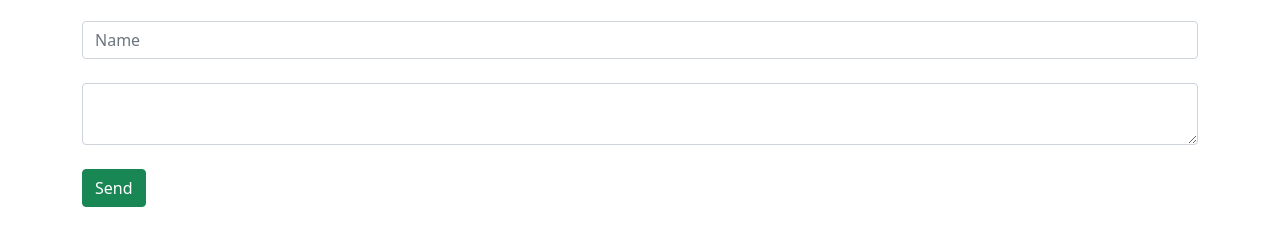
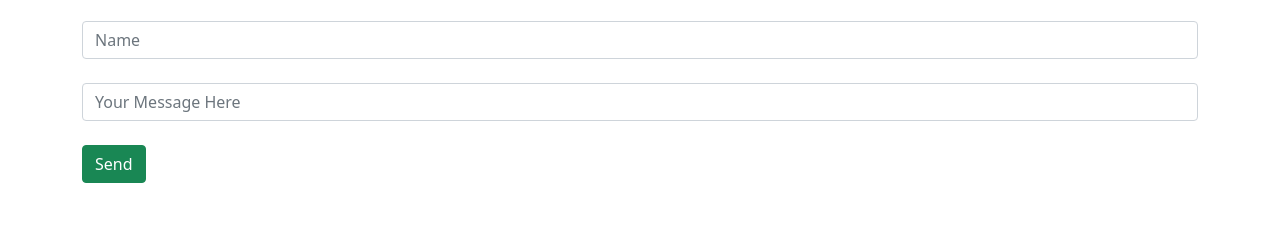
Before and after one commit to lakhendrakushwah/chat-app, a website: page index.html in a window 1280 px wide. Shown: the part 132-378 px from the top of the page. Drawn offline with nearby package versions, Linux system fonts and the light colour scheme; no server answers.

Commit message:
msg area bus fix

```diff
--- a/index.html
+++ b/index.html
@@ -25,8 +25,7 @@
             <br>
             <input id="name" class="form-control" placeholder="Name">
             <br>
-            <textarea id="message" class="form-control" placeholder="Your Message Here">
-        </textarea>
+            <input id="message" class="form-control" placeholder="Your Message Here"></input>
             <br>
             <button id="send" class="btn btn-success">Send</button>
         </div>
@@ -39,6 +38,7 @@
   var socket = io();
 </script>
 <script>
+
     $(() => {
         $("#send").click(() => {
             console.log('send click');
@@ -61,6 +61,7 @@
     // $("p").append(" <b>Appended text</b>.");
     }
 
+
     function getMessages() {
         console.log('getmesseges');
 
```
